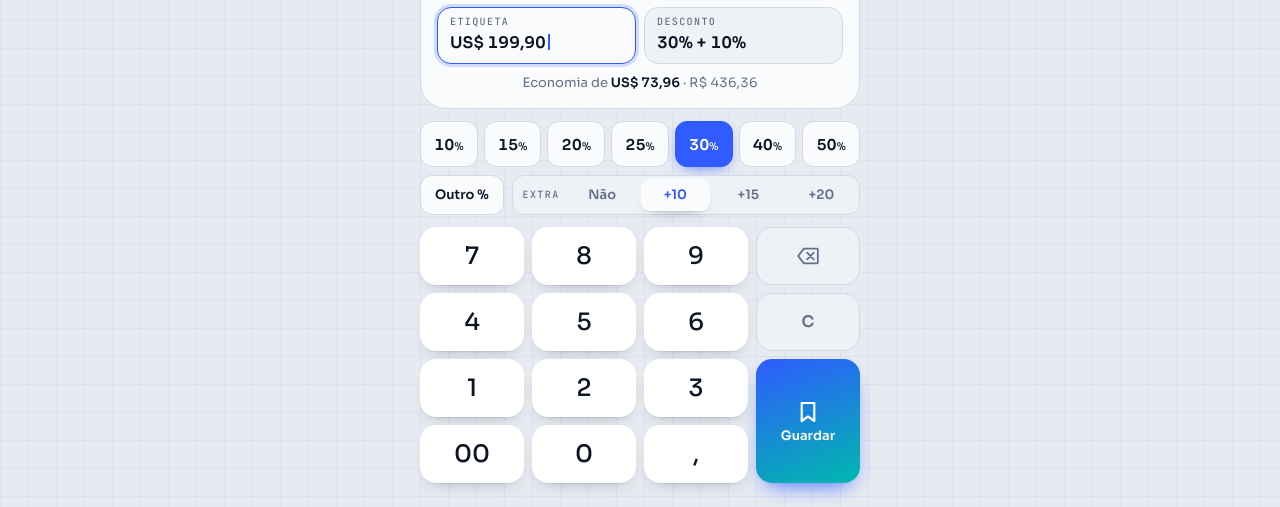
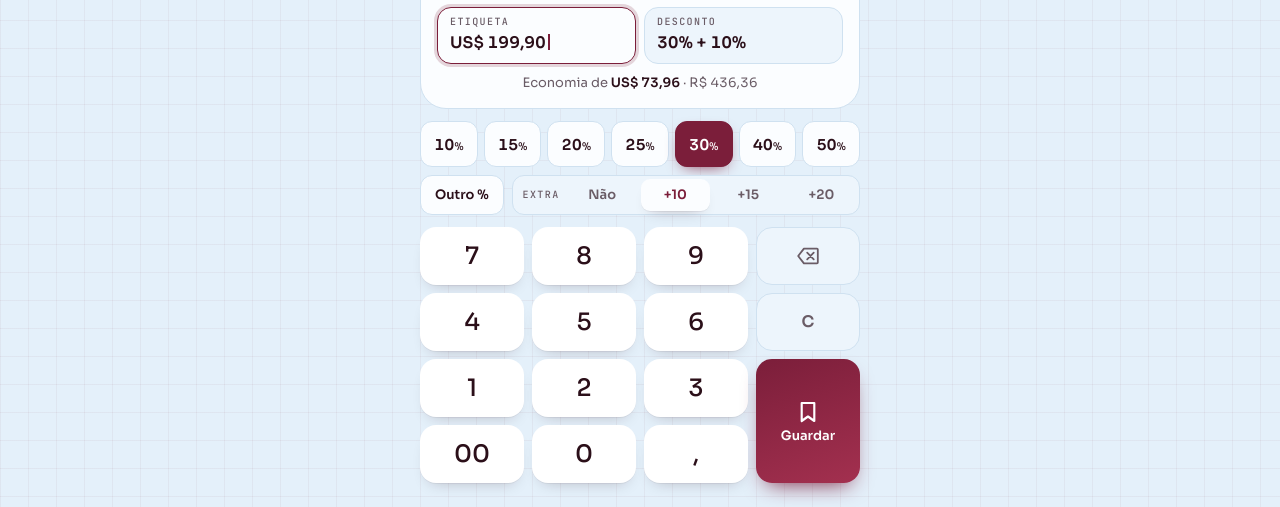
Before and after one commit to jujunanci-sys/meu_projeto, a plain HTML site: page calculadora-outlet/index.html in a window 1280 px wide. Shown: the part 372-879 px from the top of the page. Drawn offline with Linux system fonts and the light colour scheme; a web font is replaced by a local one.

Commit message:
Calculadora outlet: cores bordô e azul bebê
Co-Authored-By: Claude Opus 5.5 <noreply@anthropic.com>
Claude-Session: https://claude.ai/code/session_01FR8btMLXjBAh5Cu4qGdABZ

```diff
--- a/calculadora-outlet/index.html
+++ b/calculadora-outlet/index.html
@@ -10,37 +10,40 @@
 <style>
 /* Layout: one narrow instrument column — HUD with the discount ring, a single row of discount chips, a big 4-column keypad. */
 :root {
-  --bg: #e7ebf1;
-  --grid: rgba(47, 91, 255, .06);
-  --surface: #f9fbfd;
-  --surface-2: #eef2f7;
-  --ink: #0d1424;
-  --muted: #64708a;
-  --line: #d3d9e3;
-  --accent: #2f5bff;
-  --accent-2: #00b8ad;
+  --bg: #e4f0fa;
+  --grid: rgba(123, 30, 58, .05);
+  --halo: rgba(137, 196, 238, .55);
+  --surface: #fbfdff;
+  --surface-2: #edf5fc;
+  --ink: #2b0f19;
+  --muted: #6a5c66;
+  --line: #cfe1f0;
+  --track: #d3e6f5;
+  --accent: #7b1e3a;
+  --accent-2: #c4506f;
   --on-accent: #ffffff;
-  --danger: #e5484d;
-  --glow: rgba(47, 91, 255, .2);
+  --cta: linear-gradient(160deg, #7b1e3a, #a3304f);
+  --danger: #c4314b;
+  --glow: rgba(123, 30, 58, .18);
   --key: #ffffff;
-  --key-shadow: 0 1px 0 rgba(13, 20, 36, .05), 0 8px 16px -10px rgba(13, 20, 36, .35);
+  --key-shadow: 0 1px 0 rgba(43, 15, 25, .05), 0 8px 16px -10px rgba(43, 15, 25, .3);
   --font-display: "Unbounded", "Sora", system-ui, sans-serif;
   --font-body: "Sora", system-ui, -apple-system, "Segoe UI", sans-serif;
   --font-mono: "JetBrains Mono", ui-monospace, "SFMono-Regular", Menlo, monospace;
 }
 @media (prefers-color-scheme: dark) {
   :root:not([data-theme="light"]) {
-    --bg: #060a12; --grid: rgba(91, 123, 255, .07); --surface: #0e1422; --surface-2: #151d2f;
-    --ink: #e9eef7; --muted: #8592aa; --line: #222d44; --accent: #6683ff; --accent-2: #27dccf;
-    --on-accent: #ffffff; --danger: #ff6369; --glow: rgba(102, 131, 255, .3); --key: #141c2d;
+    --bg: #14080d; --grid: rgba(140, 198, 239, .05); --halo: rgba(123, 30, 58, .45); --surface: #200f17; --surface-2: #2a1520;
+    --ink: #f6eef2; --muted: #b39da9; --line: #3f2431; --track: #3a2230; --accent: #9fd1f6; --accent-2: #c2456b;
+    --on-accent: #2b0f19; --cta: linear-gradient(160deg, #a9d6f8, #7fb8e6); --danger: #ff7a8f; --glow: rgba(159, 209, 246, .28); --key: #24121b;
     --key-shadow: inset 0 1px 0 rgba(255, 255, 255, .05), 0 8px 16px -10px rgba(0, 0, 0, .7);
     color-scheme: dark;
   }
 }
 :root[data-theme="dark"] {
-  --bg: #060a12; --grid: rgba(91, 123, 255, .07); --surface: #0e1422; --surface-2: #151d2f;
-  --ink: #e9eef7; --muted: #8592aa; --line: #222d44; --accent: #6683ff; --accent-2: #27dccf;
-  --on-accent: #ffffff; --danger: #ff6369; --glow: rgba(102, 131, 255, .3); --key: #141c2d;
+  --bg: #14080d; --grid: rgba(140, 198, 239, .05); --halo: rgba(123, 30, 58, .45); --surface: #200f17; --surface-2: #2a1520;
+  --ink: #f6eef2; --muted: #b39da9; --line: #3f2431; --track: #3a2230; --accent: #9fd1f6; --accent-2: #c2456b;
+  --on-accent: #2b0f19; --cta: linear-gradient(160deg, #a9d6f8, #7fb8e6); --danger: #ff7a8f; --glow: rgba(159, 209, 246, .28); --key: #24121b;
   --key-shadow: inset 0 1px 0 rgba(255, 255, 255, .05), 0 8px 16px -10px rgba(0, 0, 0, .7);
   color-scheme: dark;
 }
@@ -52,7 +55,7 @@ body {
   margin: 0; min-height: 100%;
   background-color: var(--bg);
   background-image:
-    radial-gradient(120% 60% at 50% -10%, var(--glow), transparent 60%),
+    radial-gradient(120% 60% at 50% -10%, var(--halo), transparent 60%),
     linear-gradient(var(--grid) 1px, transparent 1px),
     linear-gradient(90deg, var(--grid) 1px, transparent 1px);
   background-size: auto, 28px 28px, 28px 28px;
@@ -97,7 +100,7 @@ button:focus-visible, input:focus-visible { outline: 2px solid var(--accent); ou
 
 .ring { position: relative; width: min(100%, 236px); margin: 0 auto; aspect-ratio: 1; max-width: 100%; }
 .ring svg { width: 100%; height: 100%; display: block; transform: rotate(-90deg); }
-.ring .track { stroke: var(--line); }
+.ring .track { stroke: var(--track); }
 .ring #ringMaskArc { transition: stroke-dashoffset .6s cubic-bezier(.2, .8, .2, 1); }
 .ring-center {
   position: absolute; inset: 0; display: grid; place-content: center; justify-items: center;
@@ -152,7 +155,7 @@ button:focus-visible, input:focus-visible { outline: 2px solid var(--accent); ou
 .key.util { background: var(--surface-2); color: var(--muted); font-size: 16px; font-weight: 600; box-shadow: none; border: 1px solid var(--line); }
 .key.save {
   grid-row: 3 / span 2; grid-column: 4;
-  background: linear-gradient(160deg, var(--accent), var(--accent-2)); color: var(--on-accent);
+  background: var(--cta); color: var(--on-accent);
   font-size: 13px; font-weight: 600; gap: 6px; align-content: center;
   box-shadow: 0 10px 22px -10px var(--accent);
 }
@@ -172,7 +175,7 @@ button:focus-visible, input:focus-visible { outline: 2px solid var(--accent); ou
 .err { margin: 0; font-size: 13px; color: var(--danger); }
 .submit {
   border: 0; border-radius: 14px; height: 50px; cursor: pointer; font-weight: 600; font-size: 15px;
-  background: linear-gradient(160deg, var(--accent), var(--accent-2)); color: var(--on-accent);
+  background: var(--cta); color: var(--on-accent);
 }
 .submit:disabled { opacity: .6; }
 .status { margin: 0; text-align: right; }
```
